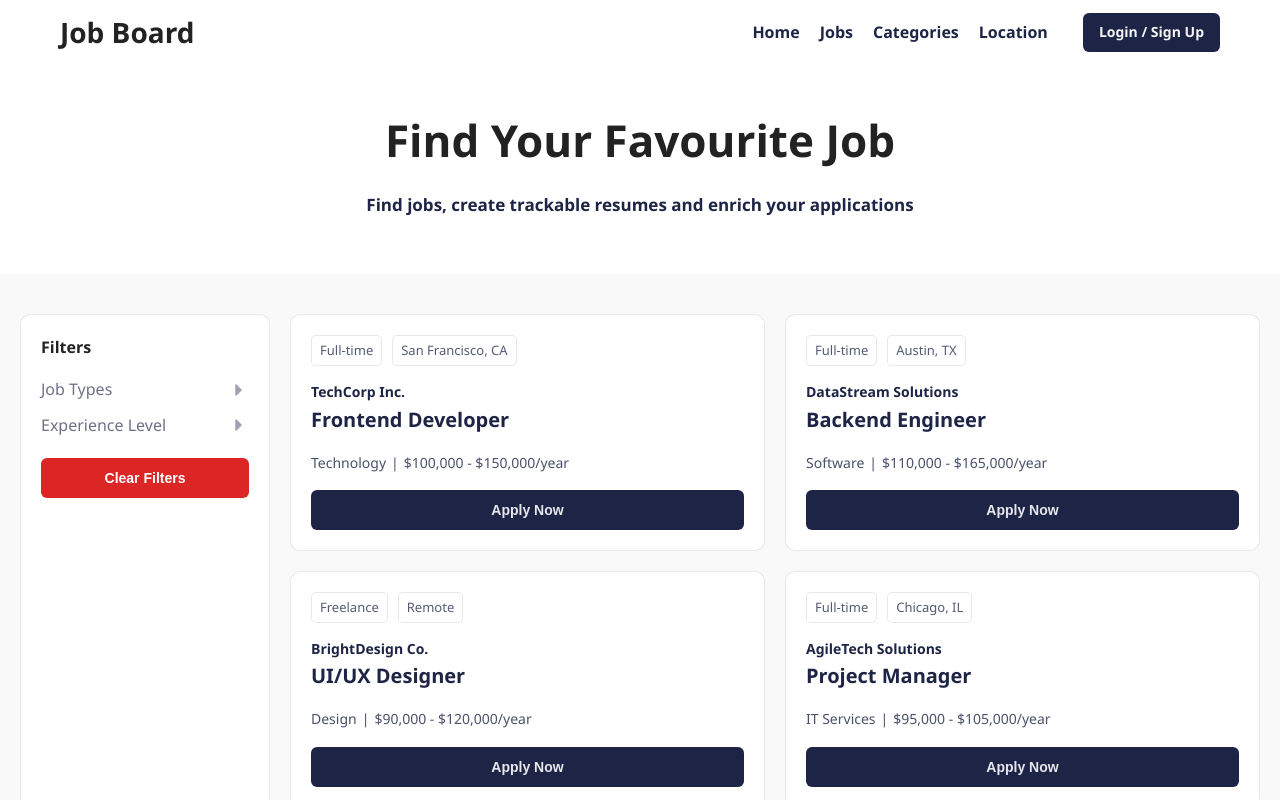
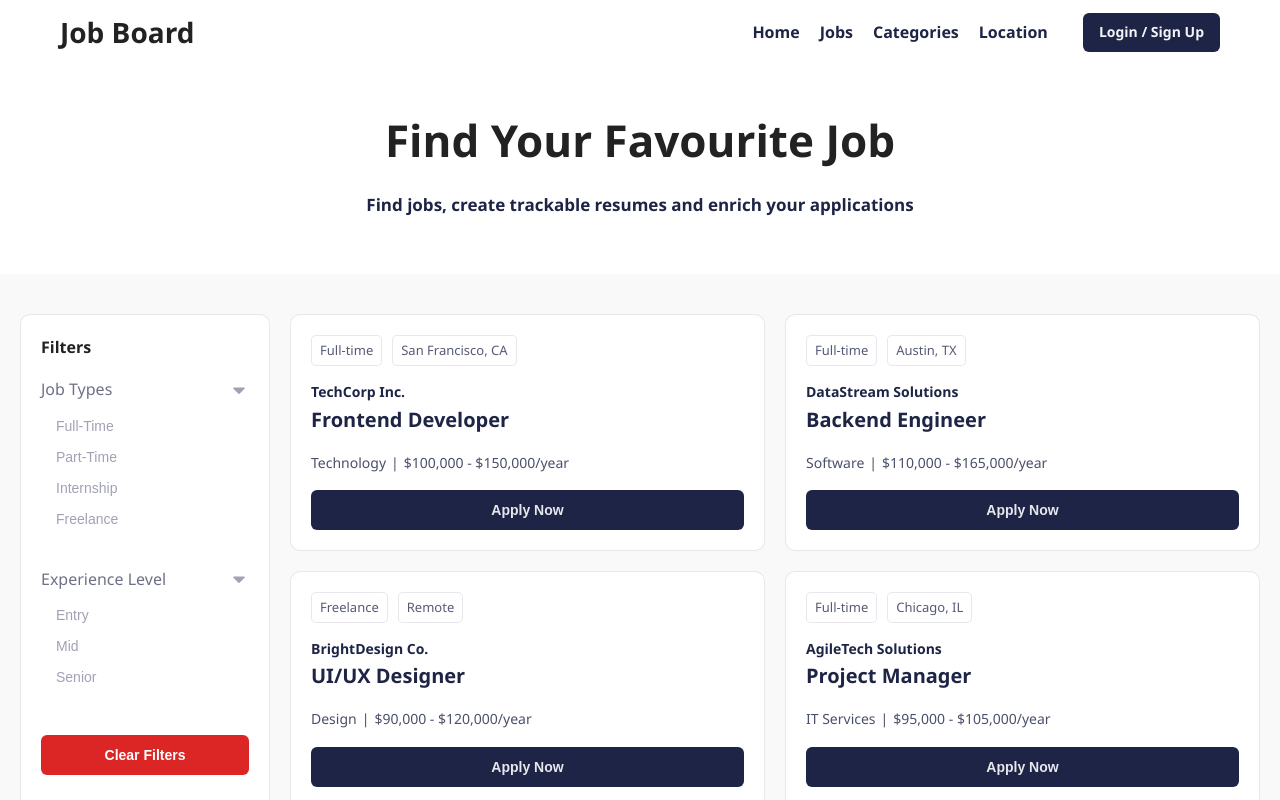
Before and after one commit to Jon-Felipe/Job-Board-React, a React (Vite) app: page /jobs in a window 1280 px wide. Shown: the top 800 px of the page. Built offline with nearby package versions, Linux system fonts and the light colour scheme.

Commit message:
updated dropdown initial functionality and refactored unit tests

```diff
--- a/src/components/Dropdown/Dropdown.tsx
+++ b/src/components/Dropdown/Dropdown.tsx
@@ -11,7 +11,7 @@ type DropdownProps = {
 };
 
 function Dropdown({ title, dropdownOptions }: DropdownProps) {
-  const [isDropdownOpen, setIsDropdownOpen] = useState<boolean>(false);
+  const [isDropdownOpen, setIsDropdownOpen] = useState<boolean>(true);
 
   return (
     <div>
```
Also changed, not shown: 1 other file (tests, documents, lock files or other folders).
